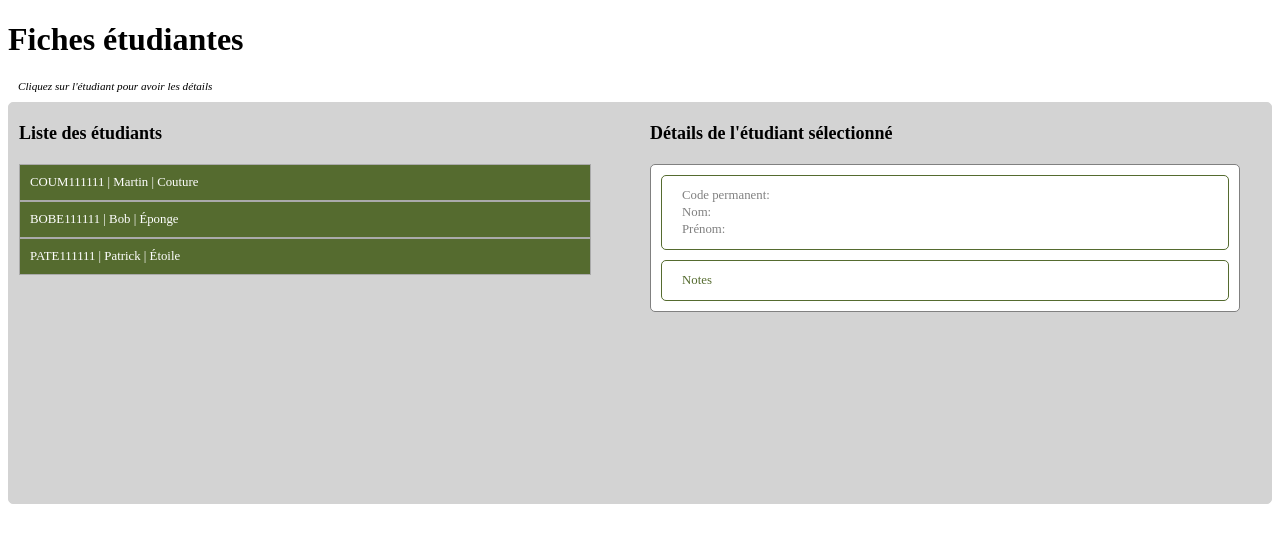
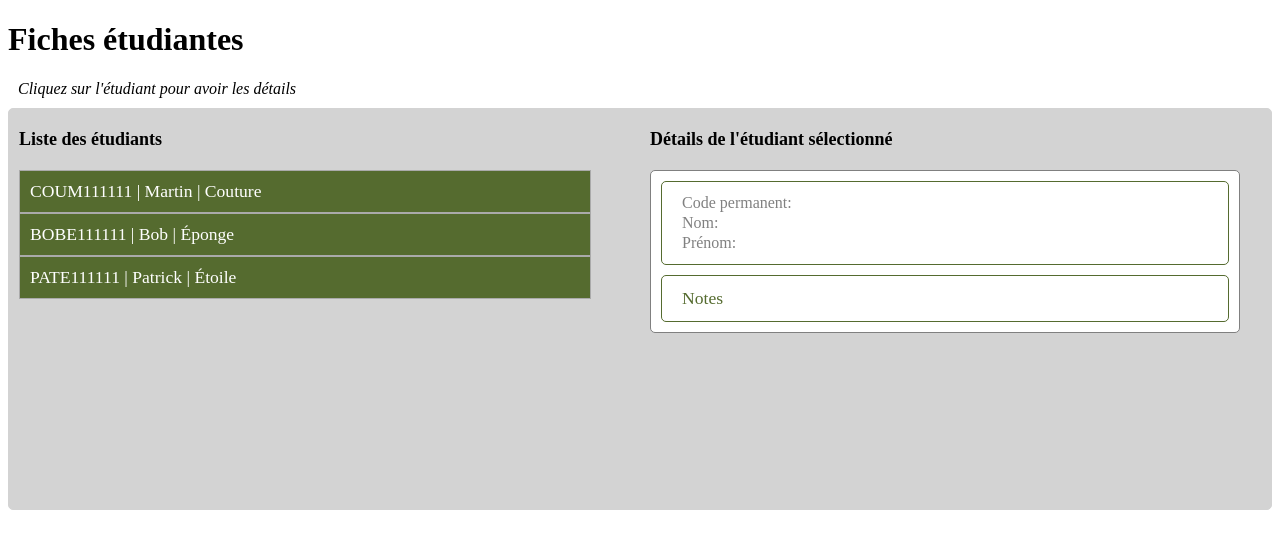
Before and after one commit to geocot/Inf1013_exerciceSem2, an Angular app: page / in a window 1280 px wide. Shown: the top 548 px of the page. Built offline with nearby package versions, Linux system fonts and the light colour scheme.

Commit message:
Dernier ajustements

```diff
--- a/src/app/app.component.css
+++ b/src/app/app.component.css
@@ -21,12 +21,12 @@ li{
   cursor: pointer;
   width: 90%;
   color:white;
-  font-size: 0.8em;
+  font-size: 1.1em;
 }
 
 p{
   margin: 10px;
-  font-size: 0.7em;
+  font-size: 1em;
   font-style: italic;
 }
 
--- a/src/app/components/details/details.component.css
+++ b/src/app/components/details/details.component.css
@@ -26,7 +26,7 @@ p{
   border-radius: 5px;
   padding: 10px;
   min-width: 50%;
-  font-size: 0.8em;
+  font-size: 1em;
 }
 
 .bas{
@@ -37,7 +37,7 @@ p{
 }
 
 .bas p {
-  font-size: 0.8em;
+  font-size: 1.1em;
 }
 
 .bas ul{
@@ -46,7 +46,7 @@ p{
 }
 
 .bas ul li{
-  font-size: 0.65em;
+  font-size: 1em;
 }
 .container p span{
   color: gray;
```
